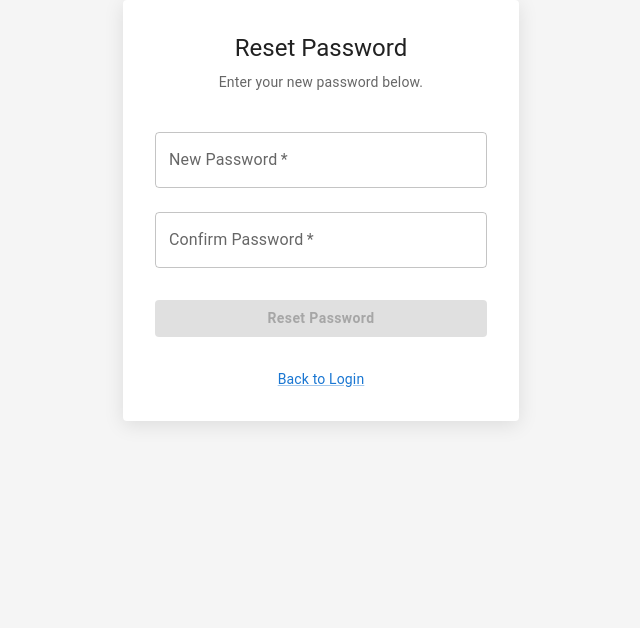
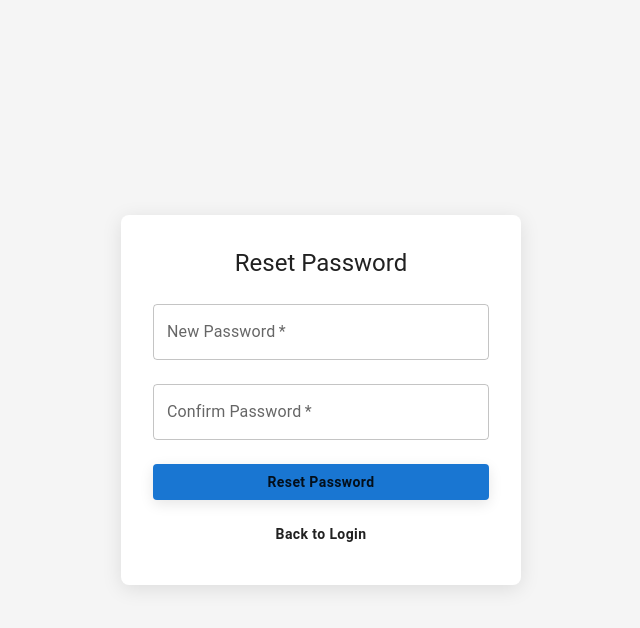
Before and after one commit to kaushalyad/spotdraft, a React (Create React App) app in the folder client/: page /reset-password/1 in a window 1280 px wide. Shown: the top 628 px of the page, without its empty margins (319-959 px from the left). Built offline with nearby package versions, Linux system fonts and the light colour scheme; no server answers.

Commit message:
fixed the issues

```diff
--- a/client/src/App.js
+++ b/client/src/App.js
@@ -17,6 +17,7 @@ const App = () => {
           <Route path="/login" element={<Login />} />
           <Route path="/register" element={<Register />} />
           <Route path="/forgot-password" element={<ForgotPassword />} />
+          <Route path="/reset-password" element={<ResetPassword />} />
           <Route path="/reset-password/:token" element={<ResetPassword />} />
           <Route path="/pdf/:id" element={<PDFViewer />} />
           <Route path="/shared/:token" element={<SharedPDFViewer />} />
--- a/client/src/components/Login.js
+++ b/client/src/components/Login.js
@@ -16,7 +16,8 @@ import {
   Zoom,
   Tooltip,
   useTheme,
-  alpha
+  alpha,
+  Grid
 } from '@mui/material';
 import {
   Visibility as VisibilityIcon,
@@ -25,6 +26,7 @@ import {
   Lock as LockIcon
 } from '@mui/icons-material';
 import { styled } from '@mui/material/styles';
+import { Link as RouterLink } from 'react-router-dom';
 
 const StyledPaper = styled(Paper)(({ theme }) => ({
   marginTop: theme.spacing(8),
@@ -237,45 +239,37 @@ function Login() {
               }}
               sx={{ mb: 2 }}
             />
-            <StyledButton
+            <Button
               type="submit"
               fullWidth
               variant="contained"
-              size="large"
-              sx={{
-                mt: 4,
-                mb: 3,
-                py: 1.5,
-                fontSize: '1.2rem'
-              }}
+              sx={{ mt: 3, mb: 2 }}
               disabled={loading}
             >
-              {loading ? (
-                <CircularProgress size={28} color="inherit" />
-              ) : (
-                'Sign In'
-              )}
-            </StyledButton>
-
-            <Box sx={{ textAlign: 'center' }}>
-              <Typography variant="body1" color="text.secondary">
-                Don't have an account?{' '}
+              {loading ? <CircularProgress size={24} /> : 'Sign In'}
+            </Button>
+            <Grid container>
+              <Grid item xs>
                 <Link
+                  component={RouterLink}
+                  to="/reset-password"
+                  variant="body2"
+                  sx={{ textDecoration: 'none' }}
+                >
+                  Forgot password?
+                </Link>
+              </Grid>
+              <Grid item>
+                <Link
+                  component={RouterLink}
                   to="/register"
-                  style={{
-                    color: theme.palette.primary.main,
-                    textDecoration: 'none',
-                    fontWeight: 600,
-                    fontSize: '1.1rem',
-                    '&:hover': {
-                      textDecoration: 'underline'
-                    }
-                  }}
+                  variant="body2"
+                  sx={{ textDecoration: 'none' }}
                 >
-                  Sign up
+                  {"Don't have an account? Sign Up"}
                 </Link>
-              </Typography>
-            </Box>
+              </Grid>
+            </Grid>
           </Box>
         </StyledPaper>
       </Fade>
--- a/client/src/components/ResetPassword.js
+++ b/client/src/components/ResetPassword.js
@@ -1,53 +1,67 @@
 import React, { useState } from 'react';
-import { useNavigate, useParams } from 'react-router-dom';
 import {
-  Container,
+  Box,
   Paper,
   Typography,
   TextField,
   Button,
-  Box,
-  Link,
   Alert,
   CircularProgress
 } from '@mui/material';
-import { styled } from '@mui/material/styles';
+import { useNavigate, useParams } from 'react-router-dom';
 import config from '../config';
 
-const StyledPaper = styled(Paper)(({ theme }) => ({
-  marginTop: theme.spacing(8),
-  padding: theme.spacing(4),
-  display: 'flex',
-  flexDirection: 'column',
-  alignItems: 'center',
-  maxWidth: 400,
-  margin: '0 auto'
-}));
-
 const ResetPassword = () => {
-  const navigate = useNavigate();
-  const { token } = useParams();
-  const [password, setPassword] = useState('');
+  const [email, setEmail] = useState('');
+  const [newPassword, setNewPassword] = useState('');
   const [confirmPassword, setConfirmPassword] = useState('');
   const [loading, setLoading] = useState(false);
   const [error, setError] = useState('');
-  const [success, setSuccess] = useState(false);
+  const [success, setSuccess] = useState('');
+  const navigate = useNavigate();
+  const { token } = useParams();
 
-  const handleSubmit = async (e) => {
+  const handleRequestReset = async (e) => {
     e.preventDefault();
+    setLoading(true);
     setError('');
+    setSuccess('');
 
-    if (password !== confirmPassword) {
+    try {
+      const response = await fetch(`${config.API_URL}/auth/reset-password-request`, {
+        method: 'POST',
+        headers: {
+          'Content-Type': 'application/json',
+        },
+        body: JSON.stringify({ email }),
+      });
+
+      const data = await response.json();
+
+      if (response.ok) {
+        setSuccess('Password reset instructions have been sent to your email');
+        setEmail('');
+      } else {
+        setError(data.message || 'Error requesting password reset');
+      }
+    } catch (error) {
+      setError('Error connecting to server');
+    } finally {
+      setLoading(false);
+    }
+  };
+
+  const handleResetPassword = async (e) => {
+    e.preventDefault();
+    setLoading(true);
+    setError('');
+    setSuccess('');
+
+    if (newPassword !== confirmPassword) {
       setError('Passwords do not match');
+      setLoading(false);
       return;
     }
-
-    if (password.length < 6) {
-      setError('Password must be at least 6 characters long');
-      return;
-    }
-
-    setLoading(true);
 
     try {
       const response = await fetch(`${config.API_URL}/auth/reset-password`, {
@@ -55,107 +69,125 @@ const ResetPassword = () => {
         headers: {
           'Content-Type': 'application/json',
         },
-        body: JSON.stringify({ token, password }),
+        body: JSON.stringify({ token, newPassword }),
       });
 
       const data = await response.json();
 
       if (response.ok) {
-        setSuccess(true);
+        setSuccess('Password has been reset successfully');
+        setTimeout(() => {
+          navigate('/login');
+        }, 2000);
       } else {
-        setError(data.message || 'Failed to reset password');
+        setError(data.message || 'Error resetting password');
       }
-    } catch (err) {
-      setError('An error occurred. Please try again.');
+    } catch (error) {
+      setError('Error connecting to server');
     } finally {
       setLoading(false);
     }
   };
 
   return (
-    <Container component="main" maxWidth="xs">
-      <StyledPaper elevation={3}>
-        <Typography component="h1" variant="h5" gutterBottom>
-          Reset Password
-        </Typography>
-        <Typography variant="body2" color="textSecondary" align="center" sx={{ mb: 3 }}>
-          Enter your new password below.
+    <Box
+      sx={{
+        display: 'flex',
+        justifyContent: 'center',
+        alignItems: 'center',
+        minHeight: '100vh',
+        bgcolor: 'background.default',
+        p: 2
+      }}
+    >
+      <Paper
+        elevation={3}
+        sx={{
+          p: 4,
+          maxWidth: 400,
+          width: '100%',
+          borderRadius: 2
+        }}
+      >
+        <Typography variant="h5" component="h1" gutterBottom align="center">
+          {token ? 'Reset Password' : 'Forgot Password'}
         </Typography>
 
         {error && (
-          <Alert severity="error" sx={{ width: '100%', mb: 2 }}>
+          <Alert severity="error" sx={{ mb: 2 }}>
             {error}
           </Alert>
         )}
 
-        {success ? (
-          <Box sx={{ textAlign: 'center' }}>
-            <Alert severity="success" sx={{ width: '100%', mb: 2 }}>
-              Your password has been reset successfully.
-            </Alert>
-            <Button
-              variant="contained"
-              color="primary"
-              onClick={() => navigate('/login')}
-              sx={{ mt: 2 }}
-            >
-              Go to Login
-            </Button>
-          </Box>
-        ) : (
-          <Box component="form" onSubmit={handleSubmit} sx={{ width: '100%' }}>
+        {success && (
+          <Alert severity="success" sx={{ mb: 2 }}>
+            {success}
+          </Alert>
+        )}
+
+        {token ? (
+          <form onSubmit={handleResetPassword}>
             <TextField
-              variant="outlined"
+              fullWidth
+              label="New Password"
+              type="password"
+              value={newPassword}
+              onChange={(e) => setNewPassword(e.target.value)}
               margin="normal"
               required
-              fullWidth
-              name="password"
-              label="New Password"
-              type="password"
-              id="password"
-              autoComplete="new-password"
-              value={password}
-              onChange={(e) => setPassword(e.target.value)}
-              disabled={loading}
             />
             <TextField
-              variant="outlined"
+              fullWidth
+              label="Confirm Password"
+              type="password"
+              value={confirmPassword}
+              onChange={(e) => setConfirmPassword(e.target.value)}
               margin="normal"
               required
-              fullWidth
-              name="confirmPassword"
-              label="Confirm Password"
-              type="password"
-              id="confirmPassword"
-              autoComplete="new-password"
-              value={confirmPassword}
-              onChange={(e) => setConfirmPassword(e.target.value)}
-              disabled={loading}
             />
             <Button
-              type="submit"
               fullWidth
               variant="contained"
-              color="primary"
-              sx={{ mt: 3, mb: 2 }}
-              disabled={loading || !password || !confirmPassword}
+              type="submit"
+              disabled={loading}
+              sx={{ mt: 2 }}
             >
               {loading ? <CircularProgress size={24} /> : 'Reset Password'}
             </Button>
-            <Box sx={{ textAlign: 'center' }}>
-              <Link
-                component="button"
-                variant="body2"
-                onClick={() => navigate('/login')}
-                sx={{ mt: 2 }}
-              >
-                Back to Login
-              </Link>
-            </Box>
-          </Box>
+          </form>
+        ) : (
+          <form onSubmit={handleRequestReset}>
+            <TextField
+              fullWidth
+              label="Email Address"
+              type="email"
+              value={email}
+              onChange={(e) => setEmail(e.target.value)}
+              margin="normal"
+              required
+            />
+            <Button
+              fullWidth
+              variant="contained"
+              type="submit"
+              disabled={loading}
+              sx={{ mt: 2 }}
+            >
+              {loading ? <CircularProgress size={24} /> : 'Send Reset Link'}
+            </Button>
+          </form>
         )}
-      </StyledPaper>
-    </Container>
+
+        <Button
+          fullWidth
+          variant="text"
+          onClick={() => navigate('/login')}
+          sx={{ mt: 2 }}
+        >
+          Back to Login
+        </Button>
+      </Paper>
+    </Box>
   );
 };
 
```
Also changed, not shown: 2 other files (tests, documents, lock files or other folders).
